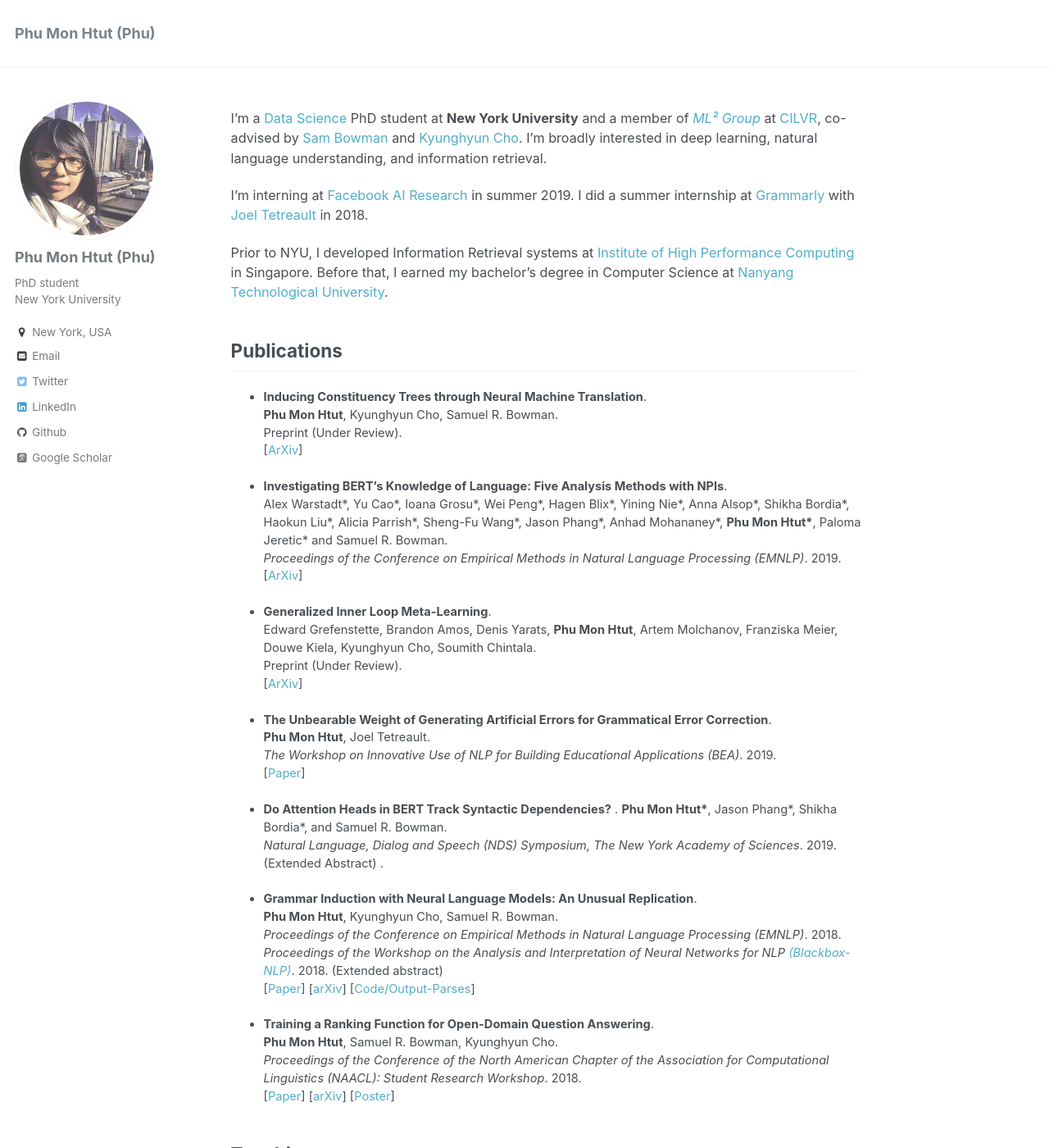
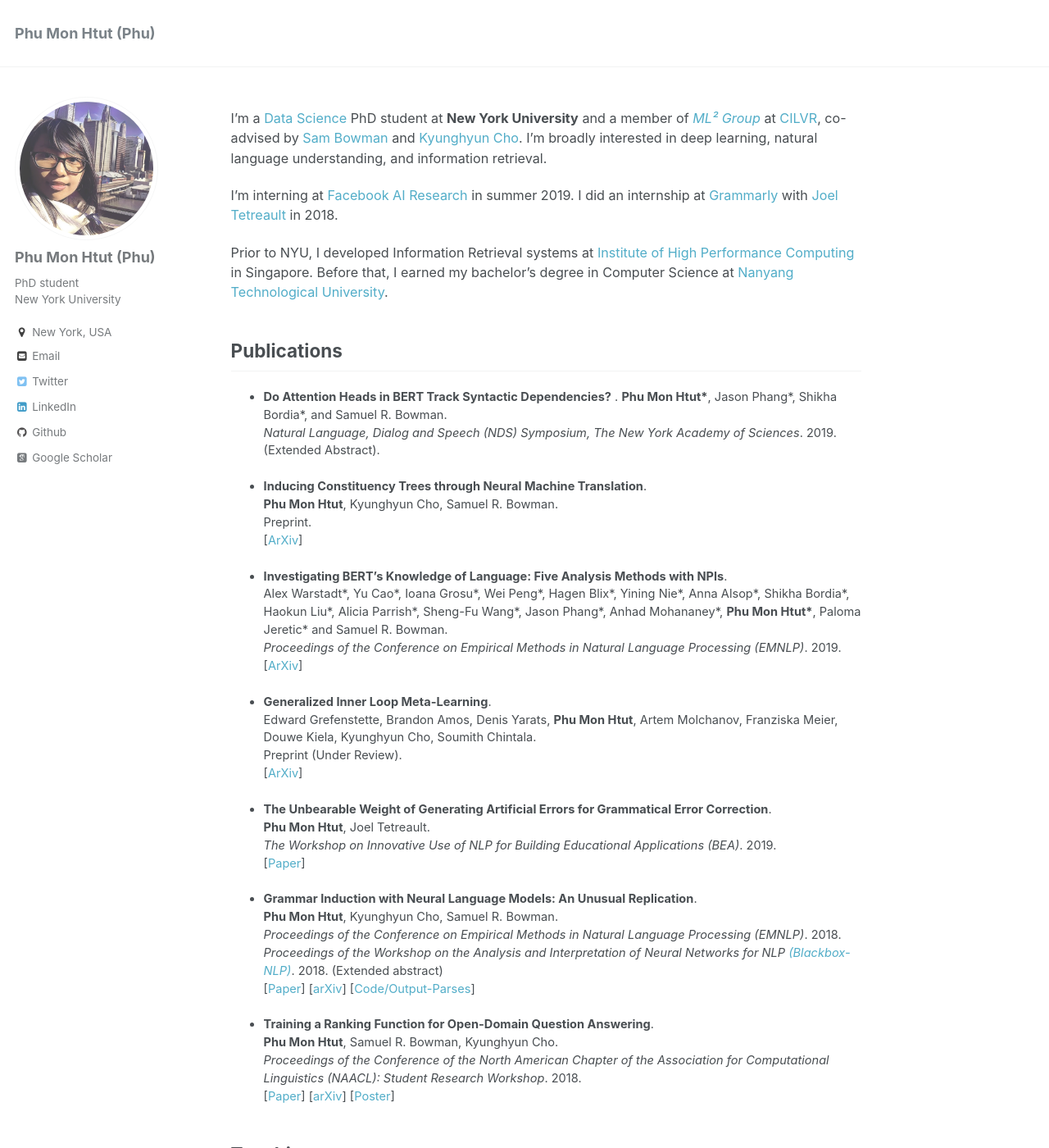
Before and after one commit to phu-pmh/phu-pmh.github.io, a Jekyll site: the page built from _pages/about.md, in a window 1280 px wide and 1400 px high. Shown: the whole window at 82% size. Built offline with Jekyll 4.4.1, drawn with Linux system fonts in a browser that asks for light colours; some web fonts are replaced; some of the changed lines change nothing that is shown; some of the changed text lies outside the part shown.

Commit message:
Update about.md

```diff
--- a/_pages/about.md
+++ b/_pages/about.md
@@ -10,7 +10,7 @@
 
 I’m a [Data Science](https://cds.nyu.edu/) PhD student at **New York University** and a member of *[ML² Group](https://wp.nyu.edu/ml2/)* at [CILVR](https://wp.nyu.edu/cilvr/), co-advised by [Sam Bowman](https://www.nyu.edu/projects/bowman/) and [Kyunghyun Cho](http://www.kyunghyuncho.me/). I'm broadly interested in deep learning, natural language understanding, and information retrieval.
 
-I'm interning at [Facebook AI Research](https://research.fb.com/category/facebook-ai-research/) in summer 2019. I did a summer internship at [Grammarly](https://www.grammarly.com/) with [Joel Tetreault](https://www.cs.rochester.edu/~tetreaul/academic.html) in 2018.
+I'm interning at [Facebook AI Research](https://research.fb.com/category/facebook-ai-research/) in summer 2019. I did an internship at [Grammarly](https://www.grammarly.com/) with [Joel Tetreault](https://www.cs.rochester.edu/~tetreaul/academic.html) in 2018.
 
 Prior to NYU, I developed Information Retrieval systems at [Institute of High Performance Computing](https://www.a-star.edu.sg/ihpc) in Singapore. Before that, I earned my bachelor’s degree in Computer Science at [Nanyang Technological University](http://scse.ntu.edu.sg/Pages/Home.aspx).
 
@@ -18,9 +18,13 @@
 
 Publications
 ------
+* **Do Attention Heads in BERT Track Syntactic Dependencies?** .
+   __Phu Mon Htut\*__, Jason Phang\*, Shikha Bordia\*, and Samuel R. Bowman.
+   *Natural Language, Dialog and Speech (NDS) Symposium, The New York Academy of Sciences*. 2019. (Extended Abstract).
+
 * **Inducing Constituency Trees through Neural Machine Translation**.
   __Phu Mon Htut__, Kyunghyun Cho, Samuel R. Bowman.
-  Preprint (Under Review).
+  Preprint.
   [[ArXiv](https://arxiv.org/abs/1909.10056)]
 
 * **Investigating BERT’s Knowledge of Language: Five Analysis Methods with NPIs**.
@@ -37,11 +41,6 @@
   __Phu Mon Htut__, Joel Tetreault.
   *The Workshop on Innovative Use of NLP for Building Educational Applications (BEA)*. 2019.
   [[Paper](https://www.aclweb.org/anthology/W19-4449/)]
-
-
-* **Do Attention Heads in BERT Track Syntactic Dependencies?** .
-   __Phu Mon Htut\*__, Jason Phang\*, Shikha Bordia\*, and Samuel R. Bowman.
-   *Natural Language, Dialog and Speech (NDS) Symposium, The New York Academy of Sciences*. 2019. (Extended Abstract) .
 
 
 * **Grammar Induction with Neural Language Models: An Unusual Replication**.
@@ -64,6 +63,7 @@
 Service
 ------
 * Reviewer: [EMNLP (2019)](https://www.emnlp-ijcnlp2019.org/), [*SEM (2019)](https://starsem.org/2019/)
+* Organizer, [NYC AI Workshop](https://nyu-mll.github.io/nyc-ai-workshop)
 
 
 Miscellaneous
```
